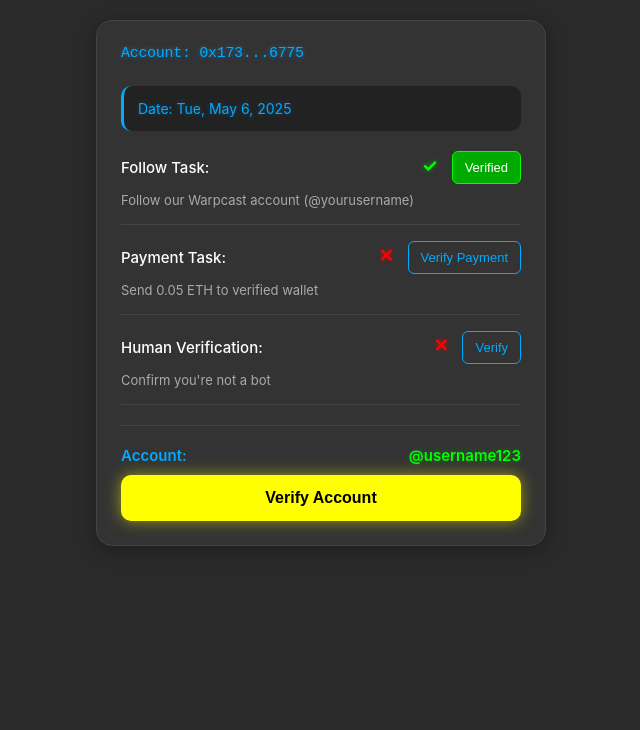
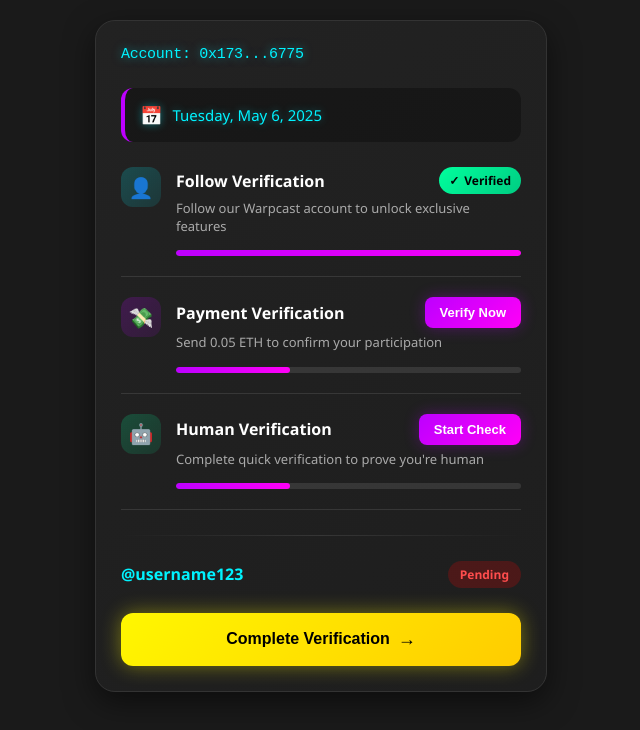
Before and after one commit to Fredrickadler/MiniF, a plain HTML site: page index.html in a window 1280 px wide. Shown: the whole page, without its empty margins (319-959 px from the left). Drawn offline with Linux system fonts and the light colour scheme.

Commit message:
Update index.html

```diff
--- a/index.html
+++ b/index.html
@@ -5,127 +5,223 @@
     <meta name="viewport" content="width=device-width, initial-scale=1.0">
     <title>Warpcast Verification</title>
     <style>
+        :root {
+            --neon-blue: #00f3ff;
+            --neon-green: #00ff9d;
+            --neon-purple: #bd00ff;
+            --neon-pink: #ff00f7;
+            --neon-yellow: #fff700;
+            --dark-bg: #1a1a1a;
+        }
+
         body {
-            font-family: -apple-system, BlinkMacSystemFont, 'Segoe UI', Roboto, Oxygen, Ubuntu, Cantarell, sans-serif;
-            background-color: #2a2a2a; /* Dark pencil-like background */
+            font-family: 'Segoe UI', system-ui, sans-serif;
+            background-color: var(--dark-bg);
             margin: 0;
             padding: 20px;
-            color: #fff;
+            color: white;
         }
+
         .container {
             max-width: 400px;
             margin: 0 auto;
-            background: #333;
-            border-radius: 16px;
-            box-shadow: 0 4px 20px rgba(0,0,0,0.3);
-            padding: 24px;
-            text-align: left;
-            border: 1px solid #444;
+            background: linear-gradient(145deg, #222222, #1e1e1e);
+            border-radius: 20px;
+            box-shadow: 0 10px 30px rgba(0,0,0,0.5);
+            padding: 25px;
+            border: 1px solid #333;
         }
+
         .account {
             font-size: 15px;
-            color: #0af; /* Neon blue */
-            margin-bottom: 24px;
-            font-family: monospace;
+            color: var(--neon-blue);
+            margin-bottom: 25px;
+            font-family: 'Courier New', monospace;
             letter-spacing: -0.3px;
-            text-shadow: 0 0 5px rgba(0,170,255,0.5);
+            text-shadow: 0 0 10px rgba(0, 243, 255, 0.5);
         }
-        .section {
-            margin-bottom: 16px;
-            padding-bottom: 16px;
-            border-bottom: 1px solid #444;
+
+        .date-header {
+            background: rgba(0,0,0,0.3);
+            padding: 15px;
+            border-radius: 12px;
+            margin-bottom: 25px;
+            border-left: 4px solid var(--neon-purple);
+            font-size: 15px;
+            color: var(--neon-blue);
+            text-shadow: 0 0 8px rgba(0, 243, 255, 0.4);
+            display: flex;
+            align-items: center;
+            gap: 10px;
         }
-        .section-title {
-            font-weight: 500;
-            margin-bottom: 8px;
+
+        .date-header::before {
+            content: "📅";
+            font-size: 18px;
+        }
+
+        .task {
+            display: flex;
+            align-items: flex-start;
+            margin-bottom: 20px;
+            padding-bottom: 20px;
+            border-bottom: 1px solid rgba(255,255,255,0.1);
+            position: relative;
+        }
+
+        .task-icon {
+            width: 40px;
+            height: 40px;
+            border-radius: 12px;
+            display: flex;
+            align-items: center;
+            justify-content: center;
+            margin-right: 15px;
+            flex-shrink: 0;
+            font-size: 20px;
+        }
+
+        .follow-icon {
+            background: linear-gradient(135deg, rgba(0,243,255,0.2), rgba(0,243,255,0.1));
+            color: var(--neon-blue);
+        }
+
+        .payment-icon {
+            background: linear-gradient(135deg, rgba(189,0,255,0.2), rgba(189,0,255,0.1));
+            color: var(--neon-purple);
+        }
+
+        .human-icon {
+            background: linear-gradient(135deg, rgba(0,255,157,0.2), rgba(0,255,157,0.1));
+            color: var(--neon-green);
+        }
+
+        .task-content {
+            flex-grow: 1;
+        }
+
+        .task-title {
+            font-weight: 600;
+            margin-bottom: 5px;
             display: flex;
             justify-content: space-between;
             align-items: center;
-            font-size: 15px;
-            color: #fff;
         }
-        .date-header {
-            background-color: #222;
-            padding: 14px;
-            border-radius: 10px;
-            margin-bottom: 20px;
-            border-left: 3px solid #0af; /* Neon blue */
-            font-size: 14px;
-            color: #0af; /* Neon blue */
-            text-shadow: 0 0 5px rgba(0,170,255,0.3);
+
+        .task-description {
+            font-size: 13px;
+            color: #aaa;
+            line-height: 1.4;
         }
-        .checkmark {
-            color: #0f0; /* Neon green */
-            font-weight: bold;
-            font-size: 18px;
-            text-shadow: 0 0 5px rgba(0,255,0,0.5);
-        }
-        .cross {
-            color: #f00; /* Neon red */
-            font-weight: bold;
-            font-size: 18px;
-            text-shadow: 0 0 5px rgba(255,0,0,0.5);
-        }
-        .task-button {
-            background-color: #333;
-            color: #0af; /* Neon blue */
-            border: 1px solid #0af;
-            padding: 8px 12px;
-            border-radius: 6px;
+
+        .verify-btn {
+            background: linear-gradient(135deg, var(--neon-purple), var(--neon-pink));
+            color: white;
+            border: none;
+            padding: 8px 15px;
+            border-radius: 8px;
             cursor: pointer;
             font-size: 13px;
-            font-weight: 500;
-            margin-left: 10px;
+            font-weight: 600;
             transition: all 0.3s;
+            box-shadow: 0 0 15px rgba(189, 0, 255, 0.3);
         }
-        .task-button:hover {
-            background-color: rgba(0,170,255,0.2);
-            box-shadow: 0 0 8px rgba(0,170,255,0.4);
+
+        .verify-btn:hover {
+            transform: translateY(-2px);
+            box-shadow: 0 0 20px rgba(189, 0, 255, 0.5);
         }
-        .verified-button {
-            background-color: #0a0;
-            color: #fff;
-            border: 1px solid #0f0;
-            cursor: default;
+
+        .verified-badge {
+            background: linear-gradient(135deg, var(--neon-green), #00cc82);
+            color: black;
+            padding: 5px 10px;
+            border-radius: 20px;
+            font-size: 12px;
+            font-weight: bold;
+            display: flex;
+            align-items: center;
+            gap: 5px;
         }
+
+        .verified-badge::before {
+            content: "✓";
+        }
+
         .divider {
             height: 1px;
-            background-color: #444;
-            margin: 20px 0;
+            background: linear-gradient(90deg, transparent, rgba(255,255,255,0.1), transparent);
+            margin: 25px 0;
         }
-        .verify-button {
-            background-color: #ff0; /* Neon yellow */
-            color: #000;
+
+        .account-status {
+            display: flex;
+            justify-content: space-between;
+            align-items: center;
+            margin-bottom: 25px;
+        }
+
+        .account-name {
+            color: var(--neon-blue);
+            font-weight: 600;
+        }
+
+        .status-badge {
+            background: rgba(255,0,0,0.2);
+            color: #ff4d4d;
+            padding: 5px 12px;
+            border-radius: 20px;
+            font-size: 12px;
+            font-weight: bold;
+        }
+
+        .status-badge.verified {
+            background: rgba(0,255,157,0.2);
+            color: var(--neon-green);
+        }
+
+        .main-btn {
+            background: linear-gradient(135deg, var(--neon-yellow), #ffcc00);
+            color: black;
             border: none;
-            padding: 14px 20px;
-            border-radius: 10px;
+            padding: 16px;
+            border-radius: 12px;
             cursor: pointer;
             width: 100%;
             font-size: 16px;
-            font-weight: 600;
-            margin-top: 10px;
-            box-shadow: 0 0 15px rgba(255,255,0,0.5);
+            font-weight: 700;
             transition: all 0.3s;
+            box-shadow: 0 0 20px rgba(255, 247, 0, 0.4);
+            display: flex;
+            align-items: center;
+            justify-content: center;
+            gap: 8px;
         }
-        .verify-button:hover {
-            box-shadow: 0 0 20px rgba(255,255,0,0.8);
+
+        .main-btn:hover {
+            transform: translateY(-2px);
+            box-shadow: 0 0 30px rgba(255, 247, 0, 0.6);
         }
-        .status {
-            font-weight: 600;
-            font-size: 15px;
-            margin-top: 20px;
-            display: flex;
-            justify-content: space-between;
-            color: #0af; /* Neon blue */
+
+        .main-btn::after {
+            content: "→";
+            font-size: 18px;
         }
-        .verified {
-            color: #0f0; /* Neon green */
-            text-shadow: 0 0 5px rgba(0,255,0,0.3);
+
+        .progress-container {
+            height: 6px;
+            background: rgba(255,255,255,0.1);
+            border-radius: 3px;
+            margin-top: 15px;
+            overflow: hidden;
         }
-        .task-description {
-            font-size: 13px;
-            color: #aaa;
-            margin-top: 5px;
+
+        .progress-bar {
+            height: 100%;
+            background: linear-gradient(90deg, var(--neon-purple), var(--neon-pink));
+            border-radius: 3px;
+            width: 33%;
+            transition: width 0.5s ease;
         }
     </style>
 </head>
@@ -134,99 +230,117 @@
         <div class="account">Account: 0x173...6775</div>
 
         <div class="date-header">
-            Date: <span id="current-date"></span>
+            <span id="current-date"></span>
         </div>
 
-        <div class="section">
-            <div class="section-title">
-                <span>Follow Task:</span>
-                <div>
-                    <span class="checkmark">✓</span>
-                    <button class="task-button verified-button">Verified</button>
+        <div class="task">
+            <div class="task-icon follow-icon">👤</div>
+            <div class="task-content">
+                <div class="task-title">
+                    <span>Follow Verification</span>
+                    <div class="verified-badge">Verified</div>
+                </div>
+                <div class="task-description">Follow our Warpcast account to unlock exclusive features</div>
+                <div class="progress-container">
+                    <div class="progress-bar" id="follow-progress"></div>
                 </div>
             </div>
-            <div class="task-description">Follow our Warpcast account (@yourusername)</div>
         </div>
 
-        <div class="section">
-            <div class="section-title">
-                <span>Payment Task:</span>
-                <div>
-                    <span class="cross">✕</span>
-                    <button class="task-button" id="payment-button">Verify Payment</button>
+        <div class="task">
+            <div class="task-icon payment-icon">💸</div>
+            <div class="task-content">
+                <div class="task-title">
+                    <span>Payment Verification</span>
+                    <button class="verify-btn" id="payment-btn">Verify Now</button>
+                </div>
+                <div class="task-description">Send 0.05 ETH to confirm your participation</div>
+                <div class="progress-container">
+                    <div class="progress-bar" id="payment-progress"></div>
                 </div>
             </div>
-            <div class="task-description">Send 0.05 ETH to verified wallet</div>
         </div>
 
-        <div class="section">
-            <div class="section-title">
-                <span>Human Verification:</span>
-                <div>
-                    <span class="cross">✕</span>
-                    <button class="task-button" id="human-button">Verify</button>
+        <div class="task">
+            <div class="task-icon human-icon">🤖</div>
+            <div class="task-content">
+                <div class="task-title">
+                    <span>Human Verification</span>
+                    <button class="verify-btn" id="human-btn">Start Check</button>
+                </div>
+                <div class="task-description">Complete quick verification to prove you're human</div>
+                <div class="progress-container">
+                    <div class="progress-bar" id="human-progress"></div>
                 </div>
             </div>
-            <div class="task-description">Confirm you're not a bot</div>
         </div>
 
         <div class="divider"></div>
 
-        <div class="status">
-            <span>Account:</span>
-            <span class="verified">@username123</span>
+        <div class="account-status">
+            <div class="account-name">@username123</div>
+            <div class="status-badge" id="status-badge">Pending</div>
         </div>
 
-        <button class="verify-button">Verify Account</button>
+        <button class="main-btn" id="main-btn">Complete Verification</button>
     </div>
 
     <script>
         // Set current date
         const now = new Date();
-        const options = { weekday: 'short', year: 'numeric', month: 'short', day: 'numeric' };
+        const options = { weekday: 'long', year: 'numeric', month: 'short', day: 'numeric' };
         document.getElementById('current-date').textContent = now.toLocaleDateString('en-US', options);
 
         // Payment button functionality
-        document.getElementById('payment-button').addEventListener('click', function() {
-            // In real app, this would open payment modal
-            alert("Opening payment gateway to send 0.05 ETH...");
+        document.getElementById('payment-btn').addEventListener('click', function() {
+            // Simulate payment process
+            this.textContent = "Processing...";
+            this.style.opacity = "0.7";
+            this.disabled = true;
 
-            // Simulate successful payment verification
             setTimeout(() => {
-                this.textContent = "Verified";
-                this.classList.add("verified-button");
-                this.previousElementSibling.textContent = "✓";
-                this.previousElementSibling.className = "checkmark";
-                checkAllVerified();
+                // Success state
+                this.replaceWith(createVerifiedBadge());
+                document.getElementById('payment-progress').style.width = "100%";
+                updateOverallStatus();
             }, 2000);
         });
 
         // Human verification button functionality
-        document.getElementById('human-button').addEventListener('click', function() {
-            // In real app, this would run CAPTCHA or other verification
-            alert("Running human verification...");
+        document.getElementById('human-btn').addEventListener('click', function() {
+            // Simulate verification process
+            this.textContent = "Verifying...";
+            this.style.opacity = "0.7";
+            this.disabled = true;
 
-            // Simulate successful verification
             setTimeout(() => {
-                this.textContent = "Verified";
-                this.classList.add("verified-button");
-                this.previousElementSibling.textContent = "✓";
-                this.previousElementSibling.className = "checkmark";
-                checkAllVerified();
-            }, 2000);
+                // Success state
+                this.replaceWith(createVerifiedBadge());
+                document.getElementById('human-progress').style.width = "100%";
+                updateOverallStatus();
+            }, 1500);
         });
 
-        function checkAllVerified() {
-            const allVerified = document.querySelectorAll('.verified-button').length === 3;
-            if (allVerified) {
-                document.querySelector('.verify-button').textContent = "Account Verified!";
-                document.querySelector('.verify-button').style.backgroundColor = "#0f0";
-                document.querySelector('.verify-button').style.boxShadow = "0 0 15px rgba(0,255,0,0.5)";
+        // Initial progress (follow is already verified)
+        document.getElementById('follow-progress').style.width = "100%";
+
+        function createVerifiedBadge() {
+            const badge = document.createElement('div');
+            badge.className = 'verified-badge';
+            badge.textContent = 'Verified';
+            return badge;
+        }
+
+        function updateOverallStatus() {
+            const verifiedCount = document.querySelectorAll('.verified-badge').length;
+            const progress = (verifiedCount / 3) * 100;
+
+            if (verifiedCount === 3) {
+                document.getElementById('status-badge').textContent = "Verified";
+                document.getElementById('status-badge').classList.add('verified');
+                document.getElementById('main-btn').textContent = "Access Granted";
             }
         }
-
-        // Follow verification would happen automatically when user opens mini-app
-        // if they came from your Warpcast profile link
     </script>
 </body>
 </html>
```
